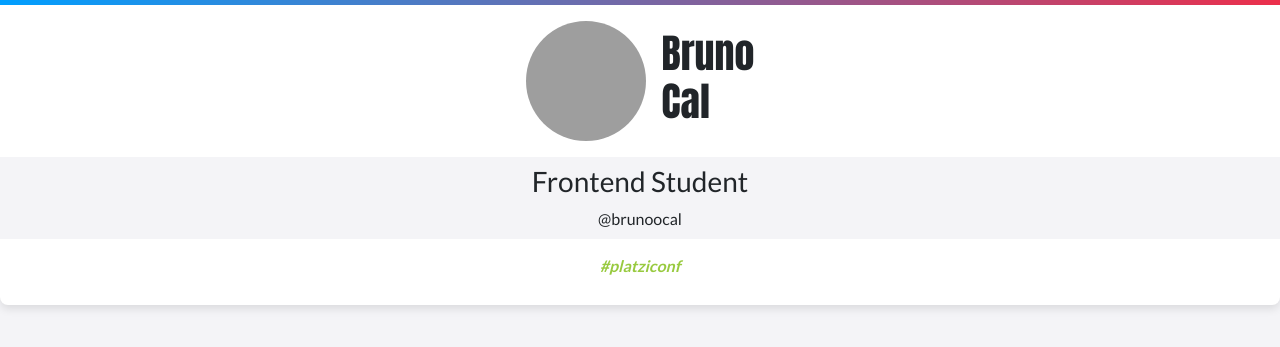
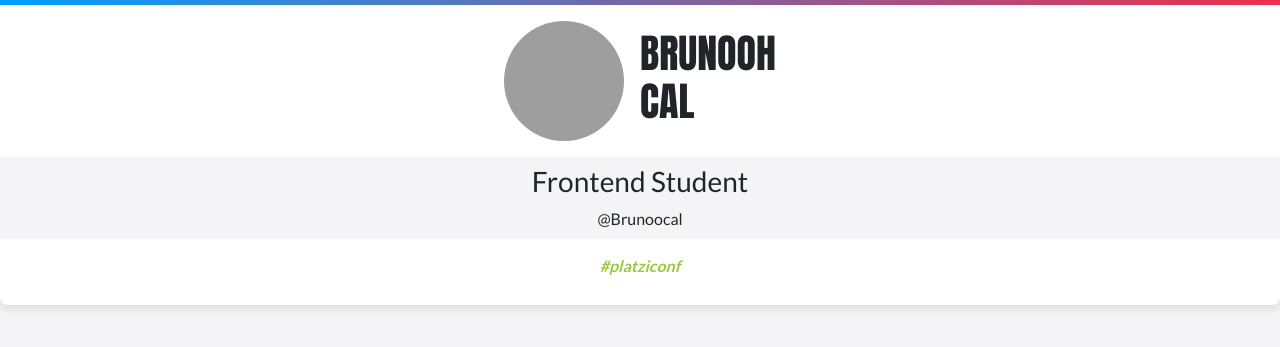
Before and after one commit to brunoocal/PlatziReact, a React app in the folder platzi-badges/: page / in a window 1280 px wide. Shown: the part 75-422 px from the top of the page. Built offline with nearby package versions, Linux system fonts and the light colour scheme; grey boxes are pictures that could not be loaded.

Commit message:
Commit 3# - Using props in React

```diff
--- a/platzi-badges/src/components/Badge.js
+++ b/platzi-badges/src/components/Badge.js
@@ -5,6 +5,9 @@ import '../styles/Badge.css';
 
 class Badge extends React.Component {
     render() {
+
+        const {firstName, lastName, jobTitle, twitter, avatar} = this.props;
+
         return (
             <div className="Badge">
                 <header className="Badge__header">
@@ -12,13 +15,13 @@ class Badge extends React.Component {
                 </header>
 
                 <div className="Badge__section-name">
-                    <img className="Badge__avatar" src="https://s.gravatar.com/avatar/01c1f19f59da0fd807e885cd60958f53?s=80" alt="Avatar"/>
-                    <h1>Bruno <br/> Cal</h1>
+                    <img className="Badge__avatar" src={avatar} alt="Avatar"/>
+                    <h1> {firstName}<br/> {lastName}</h1>
                 </div>
 
                 <div className="Badge__section-info">
-                    <h3>Frontend Student</h3>
-                    <div>@brunoocal</div>
+                    <h3>{jobTitle}</h3>
+                    <div>@{twitter}</div>
                 </div>
 
                 <div className="Badge__footer">
--- a/platzi-badges/src/index.js
+++ b/platzi-badges/src/index.js
@@ -9,4 +9,10 @@ import Badge from './components/Badge'
 const container = document.getElementById('app');
 
 // ReactDOM.render(__qué__, __dónde__);
-ReactDOM.render(<Badge/>, container);
+ReactDOM.render(<Badge
+    firstName="Brunooh"
+    lastName="Cal"
+    jobTitle="Frontend Student"
+    twitter="Brunoocal"
+    avatar="https://s.gravatar.com/avatar/01c1f19f59da0fd807e885cd60958f53?s=80"
+    />, container);
--- a/platzi-badges/src/styles/Badge.css
+++ b/platzi-badges/src/styles/Badge.css
@@ -19,6 +19,7 @@
     justify-content: center;
     align-items: center;
     padding: 1rem 0;
+    text-transform: uppercase;
 }
 
 .Badge__section-info{
```
